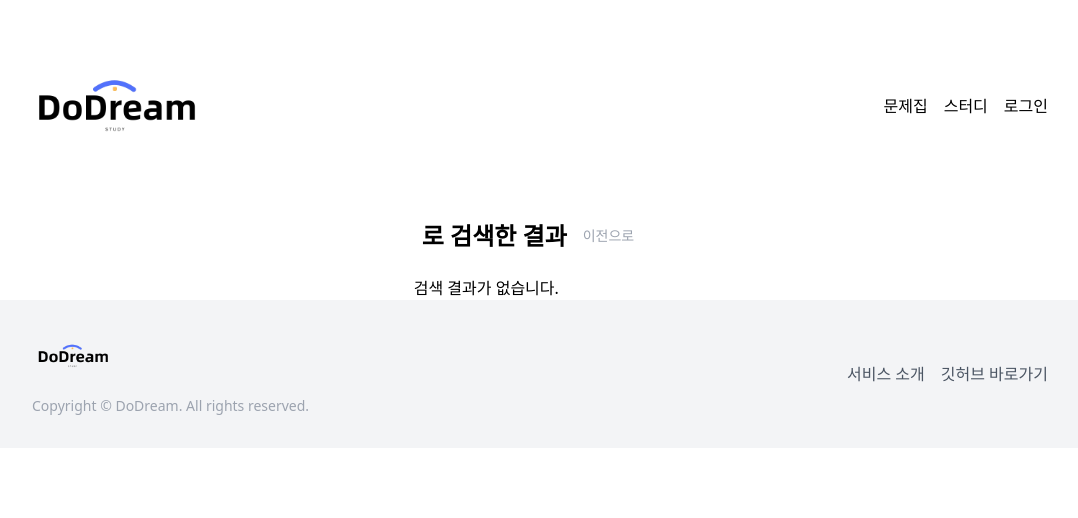
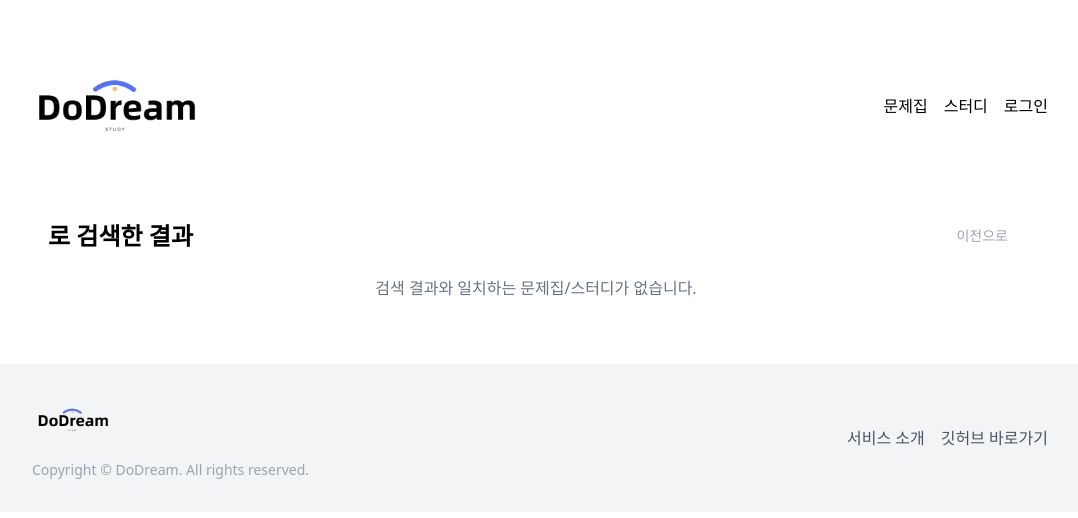
Before and after one commit to DoDreamTeam/Frontend, a React (Vite) app: page /search in a window 1280 px wide. Shown: the top 518 px of the page, without its empty margins (104-1182 px from the left). Built offline with nearby package versions, Linux system fonts and the light colour scheme; no server answers.

Commit message:
design: 검색결과 페이지 스타일 수정

```diff
--- a/src/pages/MainSearch.jsx
+++ b/src/pages/MainSearch.jsx
@@ -9,7 +9,7 @@ const MainSearch = () => {
   const navigate = useNavigate();
 
   return (
-    <div>
+    <div className="w-[1200px]">
       <div className="flex items-center justify-between mb-4 p-2">
         <h1 className="text-2xl font-bold">{keyword}로 검색한 결과</h1>
         <button
@@ -22,7 +22,9 @@ const MainSearch = () => {
       {searchResults.content.length > 0 ? (
         <SearchResult results={searchResults} />
       ) : (
-        <p>검색 결과가 없습니다.</p>
+        <p className="col-span-4 text-center text-gray-500 mb-16">
+          검색 결과와 일치하는 문제집/스터디가 없습니다.
+        </p>
       )}
     </div>
   );
```
